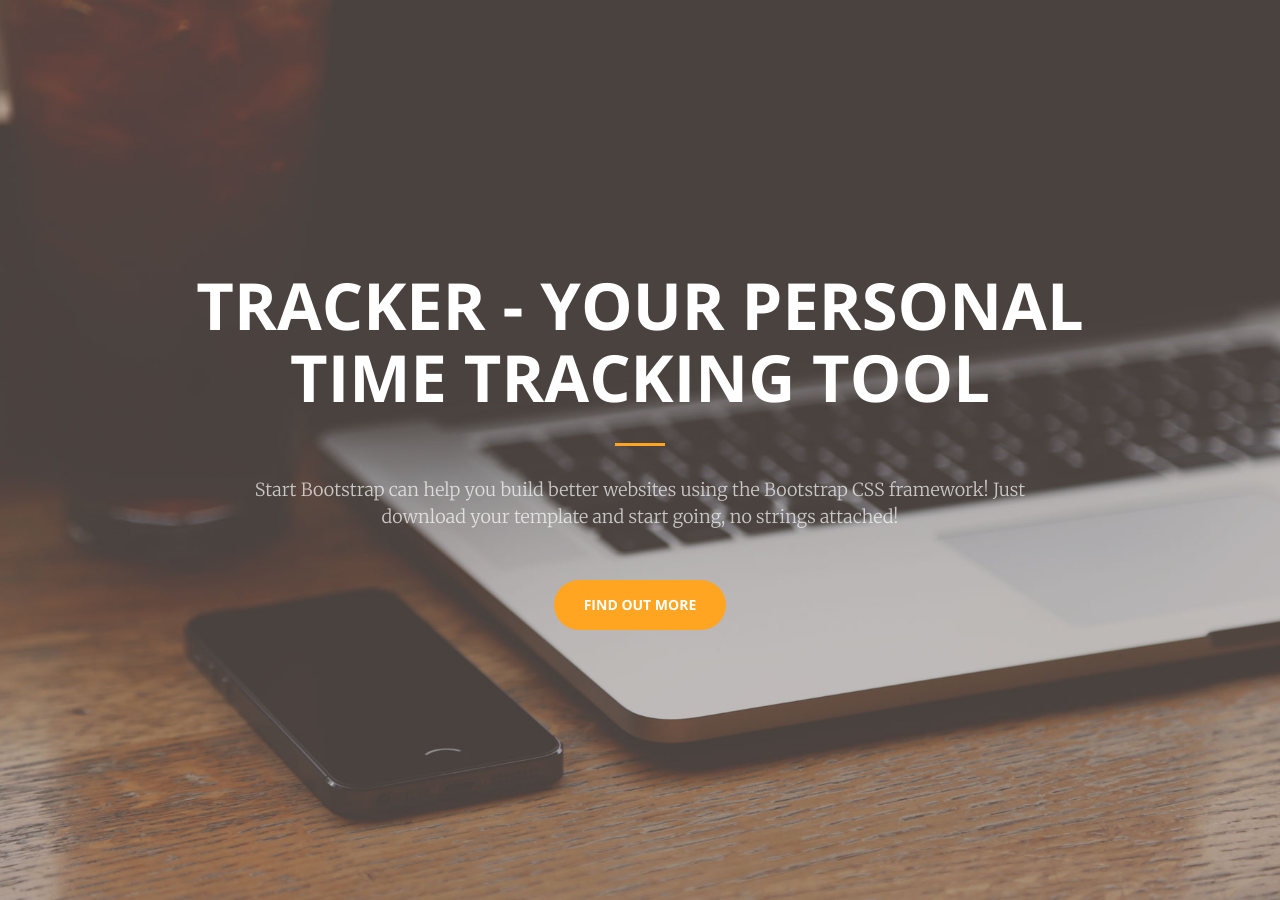
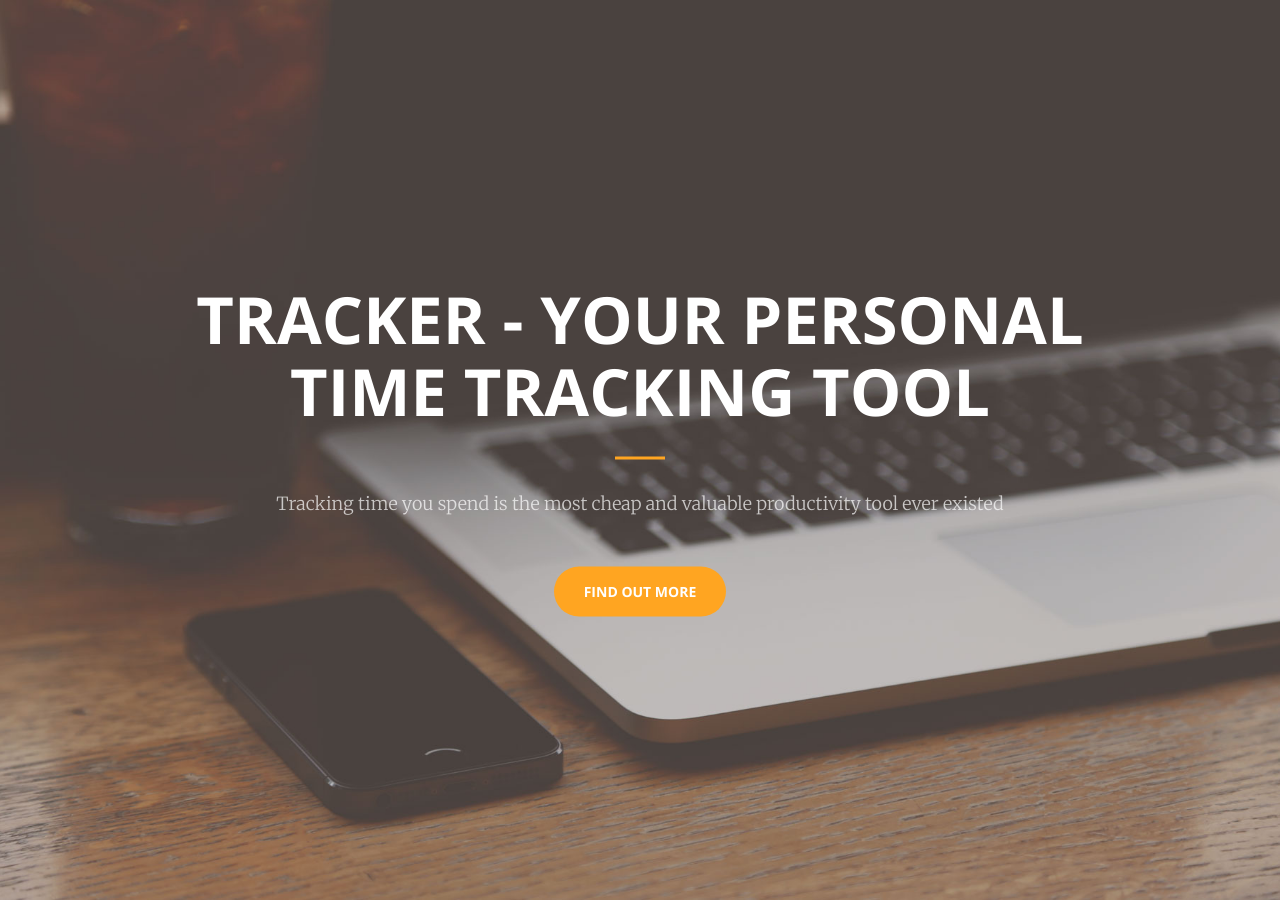
Before and after one commit to deszip/Tracker-Landing, a Jekyll site: the page built from index.html, in a window 1280 px wide and 900 px high. Built offline with Jekyll 4.4.1, drawn with Linux system fonts in a browser that asks for light colours; some of the changed lines change nothing that is shown; some of the changed text lies outside the part shown.

Commit message:
contacts

```diff
--- a/_config.yml
+++ b/_config.yml
@@ -1,12 +1,15 @@
 # Site settings
 title: Tracker
-email:
+email: raf.rafiki@gmail.com
 description: > # this means to ignore newlines until "baseurl:"
 baseurl: "" # the subpath of your site, e.g. /blog/
 url: "" # the base hostname & protocol for your site
 
 twitter_username:
-github_username:
+github_username: deszip
 
 # Build settings
 markdown: kramdown
+
+tf_url: https://testflight.apple.com/join/BPzFYaHz
+new_issue_url: https://github.com/deszip/Tracker-Landing/issues/new
--- a/_includes/header.html
+++ b/_includes/header.html
@@ -3,7 +3,7 @@
         <div class="header-content-inner">
             <h1>Tracker - your personal time tracking tool</h1>
             <hr>
-            <p>Start Bootstrap can help you build better websites using the Bootstrap CSS framework! Just download your template and start going, no strings attached!</p>
+            <p>Tracking time you spend is the most cheap and valuable productivity tool ever existed</p>
             <a href="#about" class="btn btn-primary btn-xl page-scroll">Find Out More</a>
         </div>
     </div>
```
